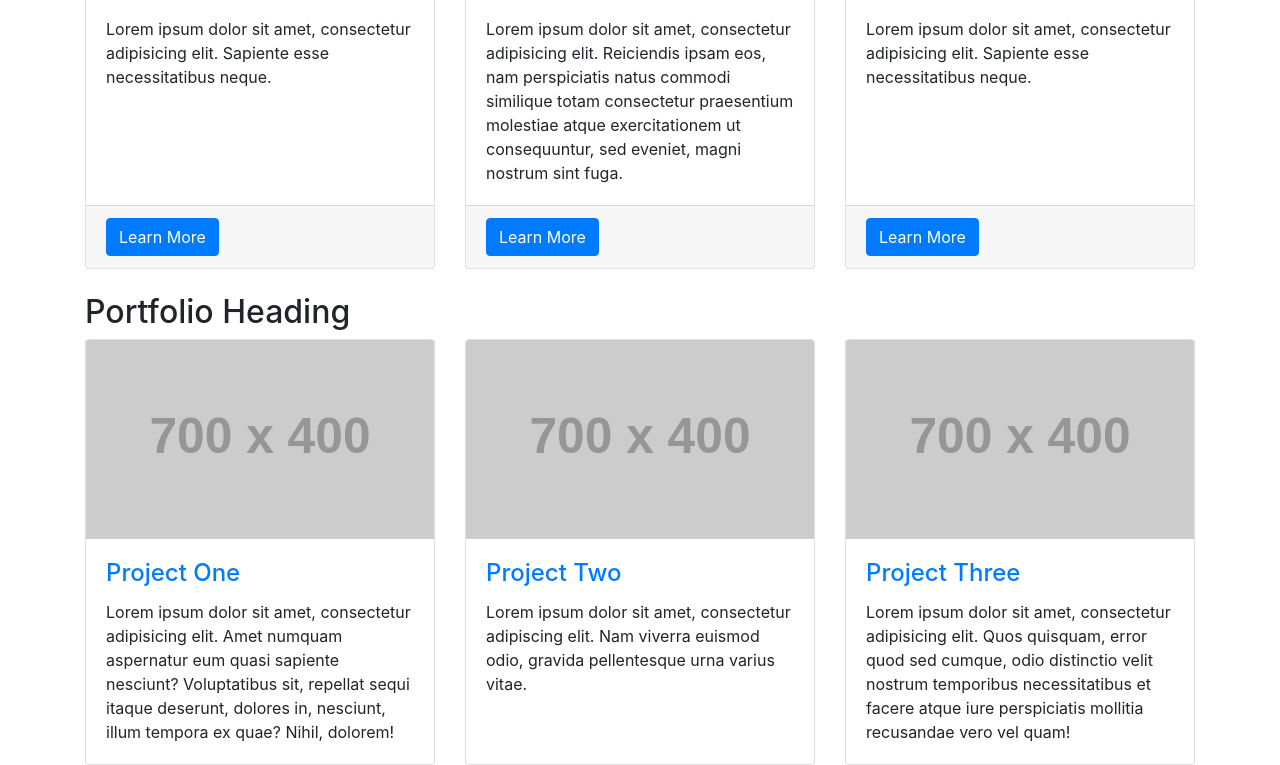
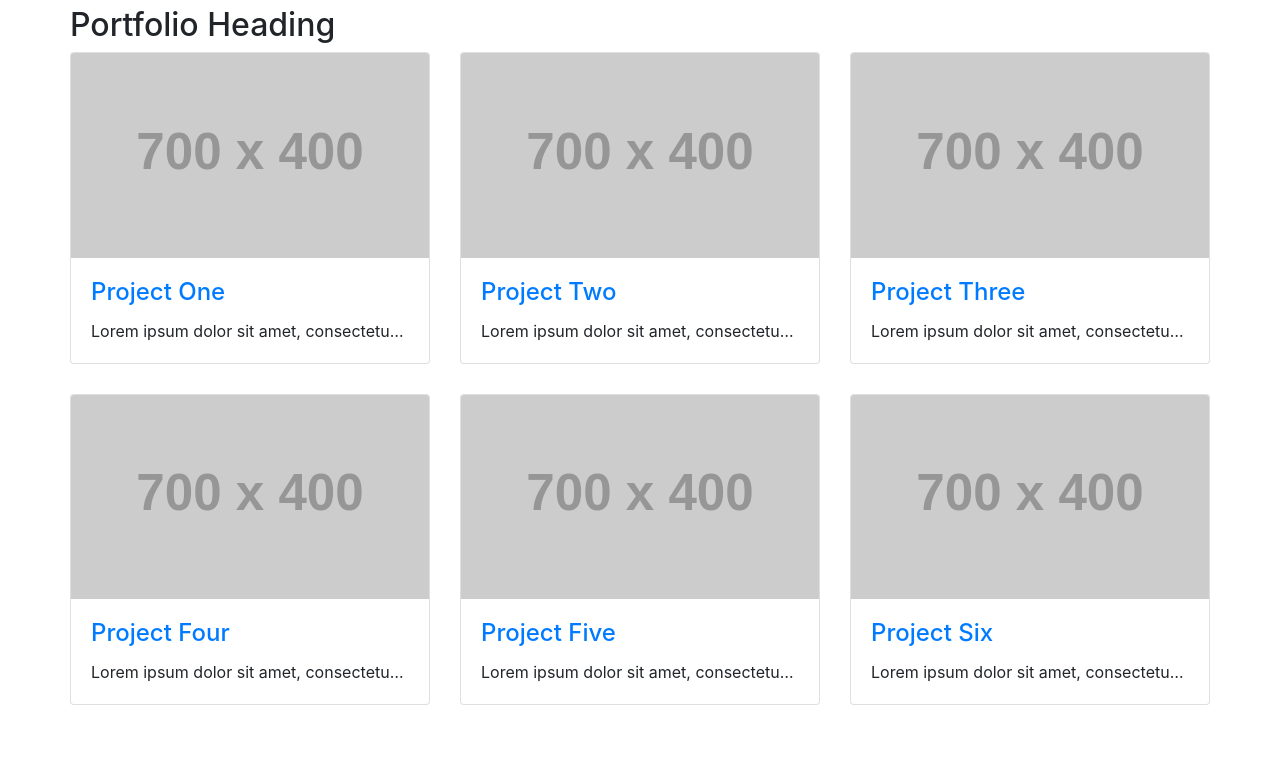
Before and after one commit to DeeDooMan/FrontHack, a website: page startbootstrap-modern-business-gh-pages/index.html in a window 1280 px wide. Shown: the part 730-1495 px from the top of the page. Drawn offline with Linux system fonts and the light colour scheme; placeholder pictures from the web are drawn by us.

Commit message:
index.html updated +gitignore

```diff
--- a/startbootstrap-modern-business-gh-pages/index.html
+++ b/startbootstrap-modern-business-gh-pages/index.html
@@ -24,7 +24,9 @@
 <nav class="navbar fixed-top navbar-expand-lg navbar-dark bg-dark fixed-top">
     <div class="container">
         <a class="navbar-brand" href="index.html">Start Bootstrap</a>
-      <button class="navbar-toggler navbar-toggler-right" type="button" data-toggle="collapse" data-target="#navbarResponsive" aria-controls="navbarResponsive" aria-expanded="false" aria-label="Toggle navigation">
+        <button class="navbar-toggler navbar-toggler-right" type="button" data-toggle="collapse"
+                data-target="#navbarResponsive" aria-controls="navbarResponsive" aria-expanded="false"
+                aria-label="Toggle navigation">
             <span class="navbar-toggler-icon"></span>
         </button>
         <div class="collapse navbar-collapse" id="navbarResponsive">
@@ -39,7 +41,8 @@
                     <a class="nav-link" href="contact.html">Contact</a>
                 </li>
                 <li class="nav-item dropdown">
-            <a class="nav-link dropdown-toggle" href="#" id="navbarDropdownPortfolio" data-toggle="dropdown" aria-haspopup="true" aria-expanded="false">
+                    <a class="nav-link dropdown-toggle" href="#" id="navbarDropdownPortfolio" data-toggle="dropdown"
+                       aria-haspopup="true" aria-expanded="false">
                         Portfolio
                     </a>
                     <div class="dropdown-menu dropdown-menu-right" aria-labelledby="navbarDropdownPortfolio">
@@ -51,7 +54,8 @@
                     </div>
                 </li>
                 <li class="nav-item dropdown">
-            <a class="nav-link dropdown-toggle" href="#" id="navbarDropdownBlog" data-toggle="dropdown" aria-haspopup="true" aria-expanded="false">
+                    <a class="nav-link dropdown-toggle" href="#" id="navbarDropdownBlog" data-toggle="dropdown"
+                       aria-haspopup="true" aria-expanded="false">
                         Blog
                     </a>
                     <div class="dropdown-menu dropdown-menu-right" aria-labelledby="navbarDropdownBlog">
@@ -61,7 +65,8 @@
                     </div>
                 </li>
                 <li class="nav-item dropdown">
-            <a class="nav-link dropdown-toggle" href="#" id="navbarDropdownBlog" data-toggle="dropdown" aria-haspopup="true" aria-expanded="false">
+                    <a class="nav-link dropdown-toggle" href="#" id="navbarDropdownBlog" data-toggle="dropdown"
+                       aria-haspopup="true" aria-expanded="false">
                         Other Pages
                     </a>
                     <div class="dropdown-menu dropdown-menu-right" aria-labelledby="navbarDropdownBlog">
@@ -86,21 +91,24 @@
         </ol>
         <div class="carousel-inner" role="listbox">
             <!-- Slide One - Set the background image for this slide in the line below -->
-        <div class="carousel-item active" style="background-image: url('http://placehold.it/1900x1080')">
+            <div class="carousel-item active"
+                 style="background-image: url('https://www.atrium.gr/wp-content/uploads/2016/05/atrium_platinum_children_7-3.jpg')">
                 <div class="carousel-caption d-none d-md-block">
                     <h3>First Slide</h3>
                     <p>This is a description for the first slide.</p>
                 </div>
             </div>
             <!-- Slide Two - Set the background image for this slide in the line below -->
-        <div class="carousel-item" style="background-image: url('http://placehold.it/1900x1080')">
+            <div class="carousel-item"
+                 style="background-image: url('https://www.naserlatin.com/wp-content/uploads/revslider/avas-architecture/002.jpg')">
                 <div class="carousel-caption d-none d-md-block">
                     <h3>Second Slide</h3>
                     <p>This is a description for the second slide.</p>
                 </div>
             </div>
             <!-- Slide Three - Set the background image for this slide in the line below -->
-        <div class="carousel-item" style="background-image: url('http://placehold.it/1900x1080')">
+            <div class="carousel-item"
+                 style="background-image: url('https://www.goup.com.ua/wp-content/uploads/2017/02/Depositphotos_28072165_original-1-1900x1080.jpg')">
                 <div class="carousel-caption d-none d-md-block">
                     <h3>Third Slide</h3>
                     <p>This is a description for the third slide.</p>
@@ -125,38 +133,12 @@
 
     <!-- Marketing Icons Section -->
     <div class="row">
-      <div class="col-lg-4 mb-4">
-        <div class="card h-100">
-          <h4 class="card-header">Card Title</h4>
-          <div class="card-body">
-            <p class="card-text">Lorem ipsum dolor sit amet, consectetur adipisicing elit. Sapiente esse necessitatibus neque.</p>
-          </div>
-          <div class="card-footer">
-            <a href="#" class="btn btn-primary">Learn More</a>
-          </div>
-        </div>
-      </div>
-      <div class="col-lg-4 mb-4">
-        <div class="card h-100">
-          <h4 class="card-header">Card Title</h4>
-          <div class="card-body">
-            <p class="card-text">Lorem ipsum dolor sit amet, consectetur adipisicing elit. Reiciendis ipsam eos, nam perspiciatis natus commodi similique totam consectetur praesentium molestiae atque exercitationem ut consequuntur, sed eveniet, magni nostrum sint fuga.</p>
-          </div>
-          <div class="card-footer">
-            <a href="#" class="btn btn-primary">Learn More</a>
-          </div>
-        </div>
-      </div>
-      <div class="col-lg-4 mb-4">
-        <div class="card h-100">
-          <h4 class="card-header">Card Title</h4>
-          <div class="card-body">
-            <p class="card-text">Lorem ipsum dolor sit amet, consectetur adipisicing elit. Sapiente esse necessitatibus neque.</p>
-          </div>
-          <div class="card-footer">
-            <a href="#" class="btn btn-primary">Learn More</a>
-          </div>
-        </div>
+        <div class="col-lg-12">
+            <div class="row">
+                <p>Lorem ipsum dolor sit amet, consectetur adipisicing elit. Aliquid animi aut cum debitis delectus
+                    deserunt
+                    doloremque ea eveniet ipsum labore necessitatibus sed sit sunt vero, vitae? Adipisci quam quibusdam
+                    veniam!</p>
             </div>
         </div>
         <!-- /.row -->
@@ -172,7 +154,10 @@
                         <h4 class="card-title">
                             <a href="#">Project One</a>
                         </h4>
-            <p class="card-text">Lorem ipsum dolor sit amet, consectetur adipisicing elit. Amet numquam aspernatur eum quasi sapiente nesciunt? Voluptatibus sit, repellat sequi itaque deserunt, dolores in, nesciunt, illum tempora ex quae? Nihil, dolorem!</p>
+                        <p class="card-text display: inline-block text-truncate" style="max-width: 600px;">Lorem ipsum
+                            dolor sit amet, consectetur adipisicing elit. Amet numquam aspernatur eum quasi sapiente
+                            nesciunt? Voluptatibus sit, repellat sequi itaque deserunt, dolores in, nesciunt, illum
+                            tempora ex quae? Nihil, dolorem!</p>
                     </div>
                 </div>
             </div>
@@ -183,7 +168,9 @@
                         <h4 class="card-title">
                             <a href="#">Project Two</a>
                         </h4>
-            <p class="card-text">Lorem ipsum dolor sit amet, consectetur adipiscing elit. Nam viverra euismod odio, gravida pellentesque urna varius vitae.</p>
+                        <p class="card-text display: inline-block text-truncate" style="max-width: 600px;">Lorem ipsum
+                            dolor sit amet, consectetur adipiscing elit. Nam viverra euismod odio, gravida pellentesque
+                            urna varius vitae.</p>
                     </div>
                 </div>
             </div>
@@ -194,7 +181,10 @@
                         <h4 class="card-title">
                             <a href="#">Project Three</a>
                         </h4>
-            <p class="card-text">Lorem ipsum dolor sit amet, consectetur adipisicing elit. Quos quisquam, error quod sed cumque, odio distinctio velit nostrum temporibus necessitatibus et facere atque iure perspiciatis mollitia recusandae vero vel quam!</p>
+                        <p class="card-text display: inline-block text-truncate" style="max-width: 600px;">Lorem ipsum
+                            dolor sit amet, consectetur adipisicing elit. Quos quisquam, error quod sed cumque, odio
+                            distinctio velit nostrum temporibus necessitatibus et facere atque iure perspiciatis
+                            mollitia recusandae vero vel quam!</p>
                     </div>
                 </div>
             </div>
@@ -205,7 +195,9 @@
                         <h4 class="card-title">
                             <a href="#">Project Four</a>
                         </h4>
-            <p class="card-text">Lorem ipsum dolor sit amet, consectetur adipiscing elit. Nam viverra euismod odio, gravida pellentesque urna varius vitae.</p>
+                        <p class="card-text display: inline-block text-truncate" style="max-width: 600px;">Lorem ipsum
+                            dolor sit amet, consectetur adipiscing elit. Nam viverra euismod odio, gravida pellentesque
+                            urna varius vitae.</p>
                     </div>
                 </div>
             </div>
@@ -216,7 +208,9 @@
                         <h4 class="card-title">
                             <a href="#">Project Five</a>
                         </h4>
-            <p class="card-text">Lorem ipsum dolor sit amet, consectetur adipiscing elit. Nam viverra euismod odio, gravida pellentesque urna varius vitae.</p>
+                        <p class="card-text display: inline-block text-truncate" style="max-width: 600px;">Lorem ipsum
+                            dolor sit amet, consectetur adipiscing elit. Nam viverra euismod odio, gravida pellentesque
+                            urna varius vitae.</p>
                     </div>
                 </div>
             </div>
@@ -227,47 +221,29 @@
                         <h4 class="card-title">
                             <a href="#">Project Six</a>
                         </h4>
-            <p class="card-text">Lorem ipsum dolor sit amet, consectetur adipisicing elit. Itaque earum nostrum suscipit ducimus nihil provident, perferendis rem illo, voluptate atque, sit eius in voluptates, nemo repellat fugiat excepturi! Nemo, esse.</p>
+                        <p class="card-text display: inline-block text-truncate" style="max-width: 600px;">Lorem ipsum
+                            dolor sit amet, consectetur adipisicing elit. Itaque earum nostrum suscipit ducimus nihil
+                            provident, perferendis rem illo, voluptate atque, sit eius in voluptates, nemo repellat
+                            fugiat excepturi! Nemo, esse.</p>
                     </div>
                 </div>
             </div>
         </div>
         <!-- /.row -->
-
-    <!-- Features Section -->
-    <div class="row">
-      <div class="col-lg-6">
-        <h2>Modern Business Features</h2>
-        <p>The Modern Business template by Start Bootstrap includes:</p>
-        <ul>
-          <li>
-            <strong>Bootstrap v4</strong>
-          </li>
-          <li>jQuery</li>
-          <li>Font Awesome</li>
-          <li>Working contact form with validation</li>
-          <li>Unstyled page elements for easy customization</li>
-        </ul>
-        <p>Lorem ipsum dolor sit amet, consectetur adipisicing elit. Corporis, omnis doloremque non cum id reprehenderit, quisquam totam aspernatur tempora minima unde aliquid ea culpa sunt. Reiciendis quia dolorum ducimus unde.</p>
-      </div>
-      <div class="col-lg-6">
-        <img class="img-fluid rounded" src="http://placehold.it/700x450" alt="">
-      </div>
-    </div>
-    <!-- /.row -->
-
         <hr>
 
         <!-- Call to Action Section -->
         <div class="row mb-4">
             <div class="col-md-8">
-        <p>Lorem ipsum dolor sit amet, consectetur adipisicing elit. Molestias, expedita, saepe, vero rerum deleniti beatae veniam harum neque nemo praesentium cum alias asperiores commodi.</p>
+                <p>Lorem ipsum dolor sit amet, consectetur adipisicing elit. Molestias, expedita, saepe, vero rerum
+                    deleniti beatae veniam harum neque nemo praesentium cum alias asperiores commodi.</p>
             </div>
             <div class="col-md-4">
                 <a class="btn btn-lg btn-secondary btn-block" href="#">Call to Action</a>
             </div>
         </div>
 
+    </div>
 </div>
 <!-- /.container -->
 
```
Also changed, not shown: 1 other file. Lines whose indentation alone changed are shown as unchanged.
